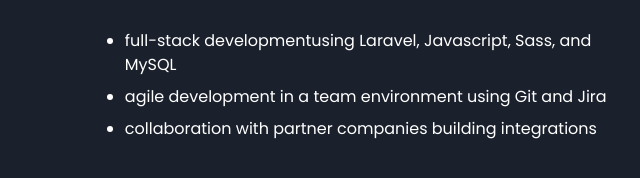
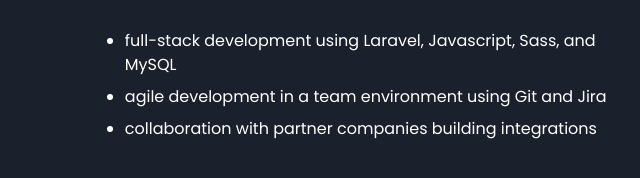
Before and after one commit to carstonhenderson/carstonhenderson, a Gatsby site: page / in a window 1280 px wide. Shown: the part 754-932 px from the top of the page, 640-1280 px from the left. Built offline with nearby package versions, Linux system fonts and the light colour scheme; Gatsby itself is replaced by a stand-in of ours.

Commit message:
Fix typo

```diff
--- a/src/pages/index.jsx
+++ b/src/pages/index.jsx
@@ -37,7 +37,7 @@ const IndexPage = () => (
         startDate="February 2017"
         endDate="March 2019"
         details={[
-          'full-stack developmentusing Laravel, Javascript, Sass, and MySQL',
+          'full-stack development using Laravel, Javascript, Sass, and MySQL',
           'agile development in a team environment using Git and Jira',
           'collaboration with partner companies building integrations',
         ]}
```
